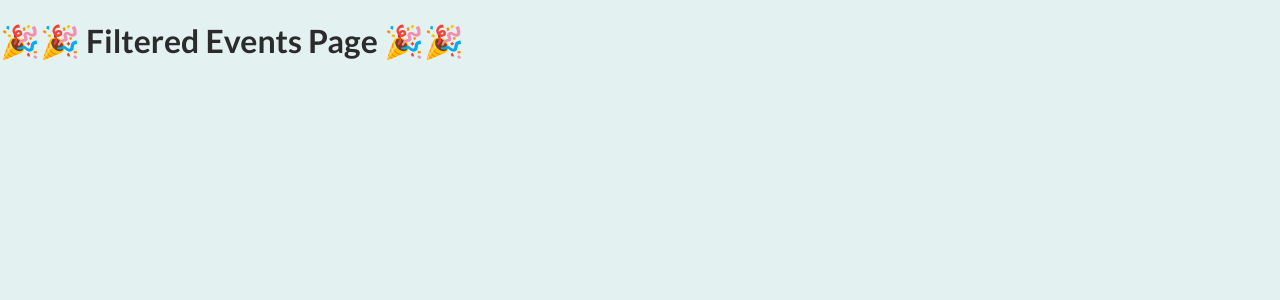
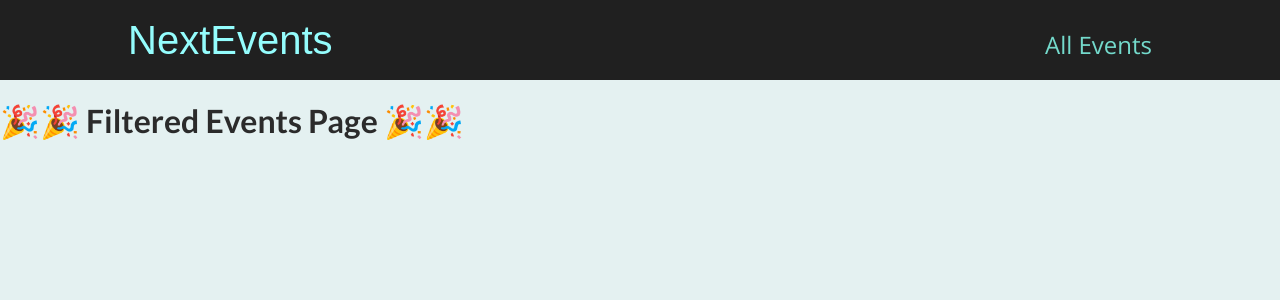
Before and after one commit to AlaaHamdyMohammadi/NextEvent-Next-App, a Next.js app: page /events/e2 in a window 1280 px wide. Shown: the top 300 px of the page. Built offline with nearby package versions, Linux system fonts and the light colour scheme.

Commit message:
Layout Page

```diff
--- a/components/event-detail/event-logistics.module.css
+++ b/components/event-detail/event-logistics.module.css
@@ -4,7 +4,8 @@
   background-color: #2b2b2b;
   padding: 2rem;
   max-width: 50rem;
-  width: 80%;
+  width: 70%;
+  /* height: 10%; */
   margin: -3rem auto;
   color: #d5eeeb;
   display: flex;
--- /dev/null
+++ b/components/layout/Layout.js
@@ -0,0 +1,12 @@
+import MainHeader from "./MainHeader";
+
+function Layout({children}){
+    return <>
+        <MainHeader/>
+        <main>
+            {children}
+        </main>
+    </>
+}
+
+export default Layout;
--- /dev/null
+++ b/components/layout/MainHeader.js
@@ -0,0 +1,22 @@
+import Link from 'next/link'
+import classes from './MainHeader.module.css';
+function MainHeader() {
+  return (
+    <>
+      <header className={classes.header}>
+        <div className={classes.logo}>
+          <Link href="/">NextEvents</Link>
+        </div>
+        <nav className={classes.navigation}>
+          <ul>
+            <li>
+              <Link href="/events">All Events</Link>
+            </li>
+          </ul>
+        </nav>
+      </header>
+    </>
+  );
+}
+
+export default MainHeader;
--- /dev/null
+++ b/components/layout/MainHeader.module.css
@@ -0,0 +1,41 @@
+.header {
+  width: 100%;
+  display: flex;
+  justify-content: space-between;
+  align-items: baseline;
+  padding: 1rem 10%;
+  height: 5rem;
+  background-color: #202020;
+}
+
+.logo {
+  font-size: 1.5rem;
+  color: white;
+  font-family: 'Fira', sans-serif;
+  height: 100%;
+  display: flex;
+  justify-content: center;
+  align-items: center;
+  color: #94fdfd;
+}
+
+.logo a {
+  text-decoration: none;
+  color: #94fdfd;
+}
+
+.navigation a {
+  text-decoration: none;
+  color: #74dacc;
+  font-size: 1rem;
+}
+
+@media (min-width: 768px) {
+  .logo {
+    font-size: 2.5rem;
+  }
+
+  .navigation a {
+    font-size: 1.5rem;
+  }
+}
--- a/pages/_app.js
+++ b/pages/_app.js
@@ -1,7 +1,10 @@
 import '../styles/globals.css'
+import Layout from "../components/layout/Layout";
 
 function MyApp({ Component, pageProps }) {
-  return <Component {...pageProps} />
+  return <Layout>
+    <Component {...pageProps} />
+  </Layout>
 }
 
 export default MyApp
```
